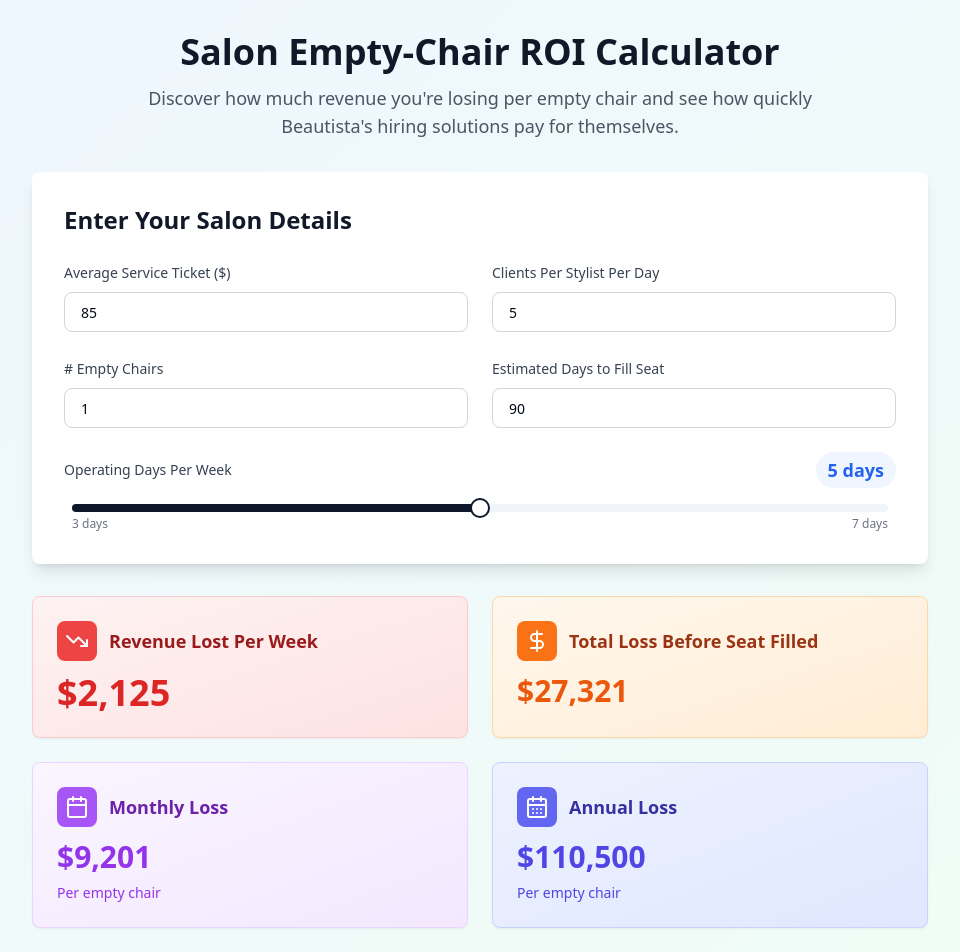
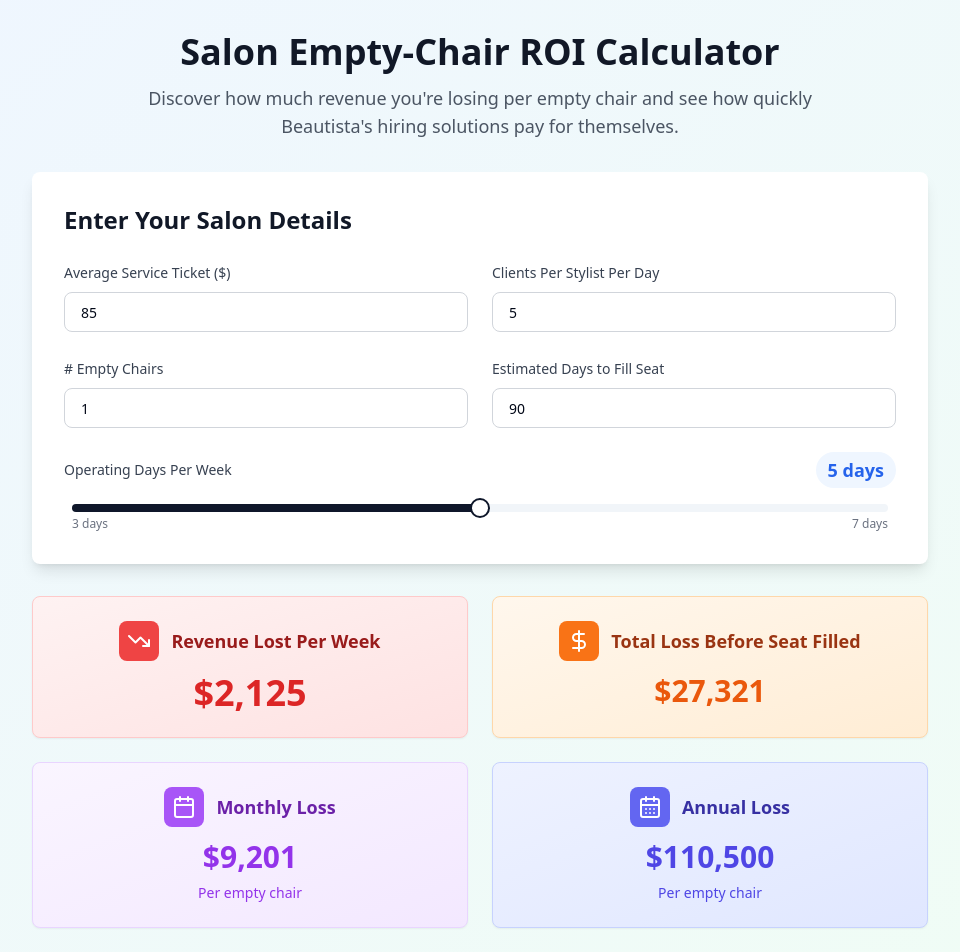
Before and after one commit to joncaldwell90/chair-loss-calculator-roi, a React (Vite) app: page / in a window 1280 px wide. Shown: the top 952 px of the page, without its empty margins (160-1120 px from the left). Built offline with nearby package versions, Linux system fonts and the light colour scheme.

Commit message:
Center text in results section
Center the text content within the elements of the results section for better visual alignment.

```diff
--- a/src/components/ResultsDisplay.tsx
+++ b/src/components/ResultsDisplay.tsx
@@ -38,10 +38,10 @@ const ResultsDisplay = ({
     <div className="space-y-6">
       {/* Key Metrics */}
       <div className="grid grid-cols-1 md:grid-cols-2 gap-6">
-        <Card className={`p-6 bg-gradient-to-br from-red-50 to-red-100 border-red-200 transition-all duration-300 ${
+        <Card className={`p-6 bg-gradient-to-br from-red-50 to-red-100 border-red-200 transition-all duration-300 text-center ${
           isUpdating ? 'ring-2 ring-red-300 scale-[1.02]' : ''
         }`}>
-          <div className="flex items-center space-x-3 mb-3">
+          <div className="flex items-center justify-center space-x-3 mb-3">
             <div className="p-2 bg-red-500 rounded-lg">
               <TrendingDown className="h-6 w-6 text-white" />
             </div>
@@ -54,10 +54,10 @@ const ResultsDisplay = ({
           </p>
         </Card>
 
-        <Card className={`p-6 bg-gradient-to-br from-orange-50 to-orange-100 border-orange-200 transition-all duration-300 ${
+        <Card className={`p-6 bg-gradient-to-br from-orange-50 to-orange-100 border-orange-200 transition-all duration-300 text-center ${
           isUpdating ? 'ring-2 ring-orange-300 scale-[1.02]' : ''
         }`}>
-          <div className="flex items-center space-x-3 mb-3">
+          <div className="flex items-center justify-center space-x-3 mb-3">
             <div className="p-2 bg-orange-500 rounded-lg">
               <DollarSign className="h-6 w-6 text-white" />
             </div>
@@ -73,10 +73,10 @@ const ResultsDisplay = ({
 
       {/* Extended Projections */}
       <div className="grid grid-cols-1 md:grid-cols-2 gap-6">
-        <Card className={`p-6 bg-gradient-to-br from-purple-50 to-purple-100 border-purple-200 transition-all duration-300 ${
+        <Card className={`p-6 bg-gradient-to-br from-purple-50 to-purple-100 border-purple-200 transition-all duration-300 text-center ${
           isUpdating ? 'ring-2 ring-purple-300 scale-[1.02]' : ''
         }`}>
-          <div className="flex items-center space-x-3 mb-3">
+          <div className="flex items-center justify-center space-x-3 mb-3">
             <div className="p-2 bg-purple-500 rounded-lg">
               <Calendar className="h-6 w-6 text-white" />
             </div>
@@ -90,10 +90,10 @@ const ResultsDisplay = ({
           <p className="text-sm text-purple-600 mt-2">Per empty chair</p>
         </Card>
 
-        <Card className={`p-6 bg-gradient-to-br from-indigo-50 to-indigo-100 border-indigo-200 transition-all duration-300 ${
+        <Card className={`p-6 bg-gradient-to-br from-indigo-50 to-indigo-100 border-indigo-200 transition-all duration-300 text-center ${
           isUpdating ? 'ring-2 ring-indigo-300 scale-[1.02]' : ''
         }`}>
-          <div className="flex items-center space-x-3 mb-3">
+          <div className="flex items-center justify-center space-x-3 mb-3">
             <div className="p-2 bg-indigo-500 rounded-lg">
               <CalendarDays className="h-6 w-6 text-white" />
             </div>
```
